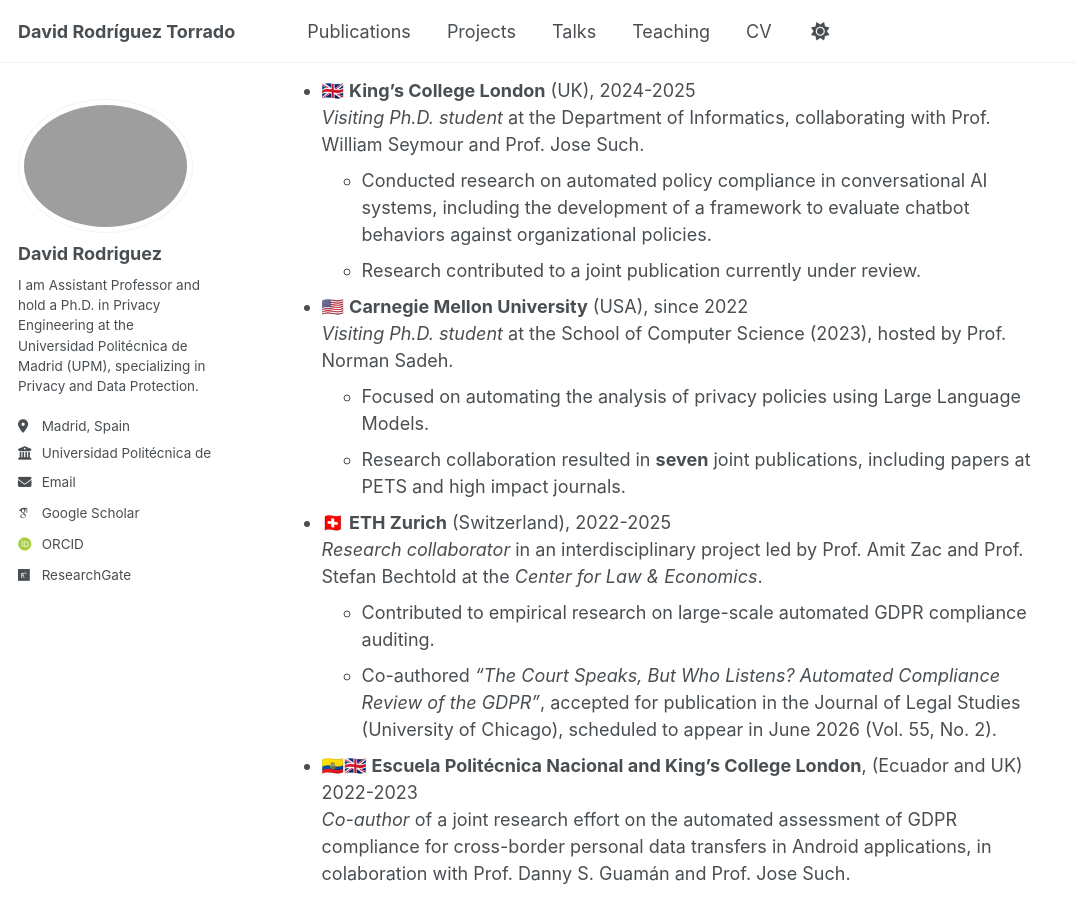
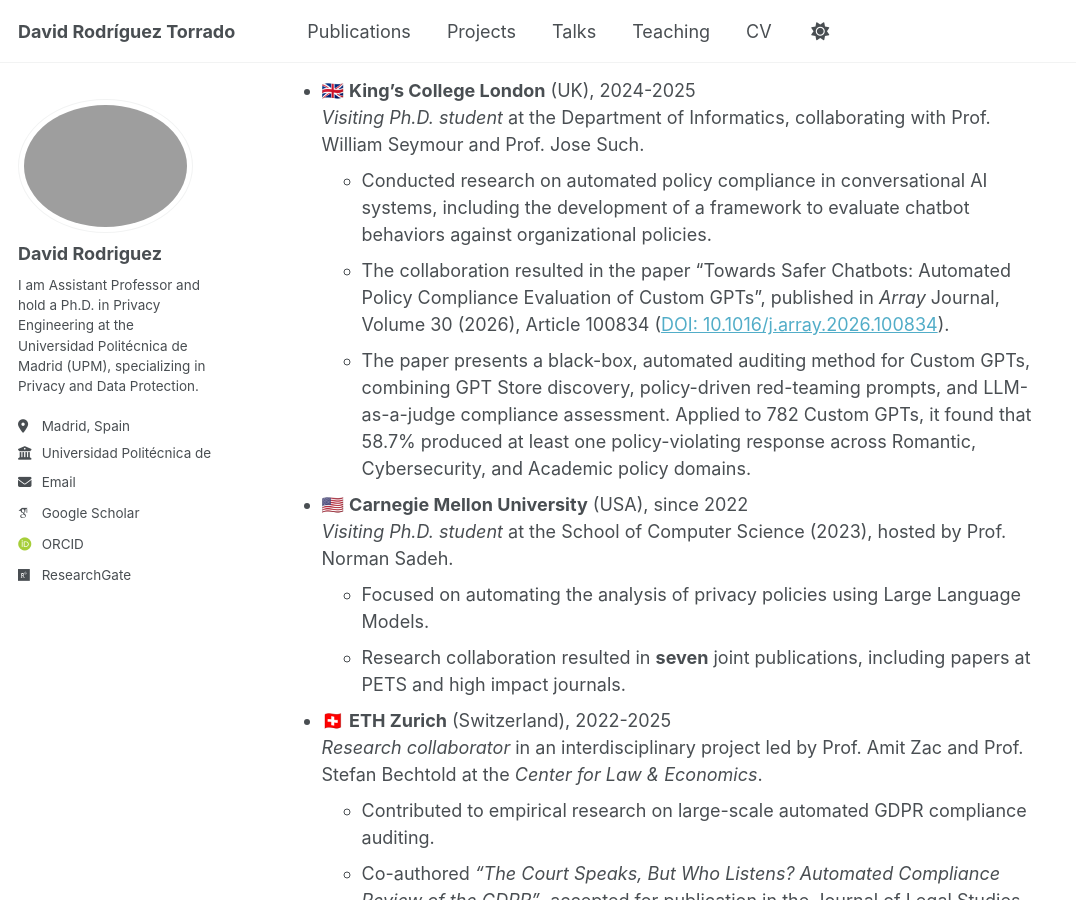
Before and after one commit to DavidRodriguezTorrado/DavidRodriguezTorrado.github.io, a Jekyll site: the page built from _pages/about.md, in a window 1280 px wide and 900 px high, scrolled down 1184 px. Shown: the whole window, without its empty margins (0-1076 px from the left). Built offline with Jekyll 4.4.1, drawn with Linux system fonts in a browser that asks for light colours; some web fonts are replaced.

Commit message:
KCL collab paper update

```diff
--- a/_pages/about.md
+++ b/_pages/about.md
@@ -33,7 +33,8 @@ I currently serve as **Organizer** for the [International Workshop on Privacy En
 - 🇬🇧 **King’s College London** (UK), 2024-2025
     *Visiting Ph.D. student* at the Department of Informatics, collaborating with Prof. William Seymour and Prof. Jose Such.
   - Conducted research on automated policy compliance in conversational AI systems, including the development of a framework to evaluate chatbot behaviors against organizational policies.
-  - Research contributed to a joint publication currently under review.
+  - The collaboration resulted in the paper “Towards Safer Chatbots: Automated Policy Compliance Evaluation of Custom GPTs”, published in *Array* Journal, Volume 30 (2026), Article 100834 ([DOI: 10.1016/j.array.2026.100834](https://doi.org/10.1016/j.array.2026.100834)).
+  - The paper presents a black-box, automated auditing method for Custom GPTs, combining GPT Store discovery, policy-driven red-teaming prompts, and LLM-as-a-judge compliance assessment. Applied to 782 Custom GPTs, it found that 58.7% produced at least one policy-violating response across Romantic, Cybersecurity, and Academic policy domains.
 - 🇺🇸 **Carnegie Mellon University** (USA), since 2022
   *Visiting Ph.D. student* at the School of Computer Science (2023), hosted by Prof. Norman Sadeh.
   - Focused on automating the analysis of privacy policies using Large Language Models.
```
Also changed, not shown: _publications/Towards-Safer-Chatbots.md (added, +31 -0 lines).
